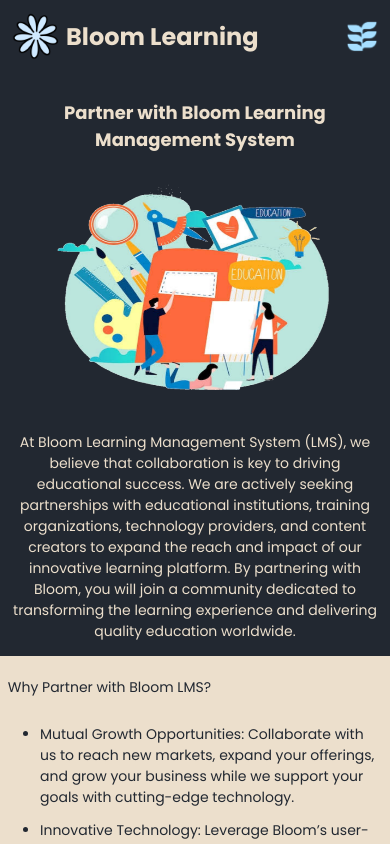
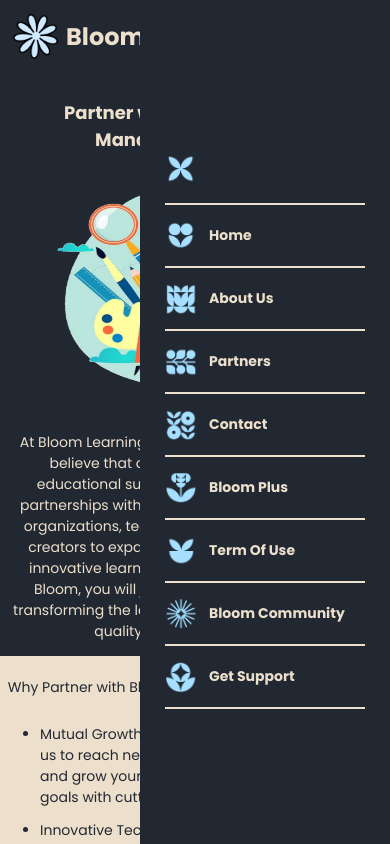
Before and after one commit to Yureusu/Bloom-Learning, a plain HTML site: page partners.html in a window 390 px wide. Both pictures are taken after a click on the element 321 px from the left and 36 px from the top of the page. Shown: the top 844 px of the page. Drawn offline with Linux system fonts and the light colour scheme; a web font is replaced by a local one.

Commit message:
Add files via upload
07-17-2024

```diff
--- a/partners.css
+++ b/partners.css
@@ -69,6 +69,9 @@ body{
     height: 42px;
     width: 42px;
     transition: 0.3s ease-in-out;
+}
+#side-nav{
+    display: none;
 }
 /*content*/
 .content{
--- a/partners.html
+++ b/partners.html
@@ -36,6 +36,39 @@
         <span id="open-side" onclick="openNav()">
             <img src="courses-icon.png" id="open-img">
         </span>
+        <div id="side-nav">
+            <span id="close-side" onclick="closeNav()">
+                <img src="close-icon.png" id="close-img">
+            </span>
+            <div id="nav-wrapper">
+                <a href="index.html" id="sidenav-link" style="text-decoration: none;">
+                    <img src="home-icon.png" id="sidenav-img"><h3>Home</h3>
+                </a>
+                <a href="about.html" id="sidenav-link" style="text-decoration: none;">
+                    <img src="about-icon.png" id="sidenav-img"><h3>About Us</h3>
+                </a>
+                <a href="partners.html" id="sidenav-link" style="text-decoration: none;">
+                    <img src="partners-icon.png" id="sidenav-img"><h3>Partners</h3>
+                </a>
+                <a href="" id="sidenav-link" style="text-decoration: none;">
+                    <img src="contact-icon.png" id="sidenav-img"><h3>Contact</h3>
+                </a>
+                <a href="" id="sidenav-link" style="text-decoration: none;">
+                    <img src="bloom-plus.png" id="sidenav-img"><h3>Bloom Plus</h3>
+                </a>
+            </div>
+            <div id="morenav-wrapper">
+                <a href="" id="sidenav-link" style="text-decoration: none;">
+                    <img src="terms-icon.png" id="sidenav-img"><h3>Term Of Use</h3>
+                </a>
+                <a href="" id="sidenav-link" style="text-decoration: none;">
+                    <img src="bloom-com.png" id="sidenav-img"><h3>Bloom Community</h3>
+                </a>
+                <a href="" id="sidenav-link" style="text-decoration: none;">
+                    <img src="get-sup.png" id="sidenav-img"><h3>Get Support</h3>
+                </a>
+            </div>
+        </div>
     </div>
     <div class="content">
         <div id="main-content">
--- a/partners@480.css
+++ b/partners@480.css
@@ -4,6 +4,7 @@
     }
     body{
         scroll-behavior: smooth;
+        overflow: visible;
     }
     .header{
         height: auto;
@@ -39,6 +40,68 @@
         margin-right: 12px;
     }
     #open-img{
+        height: 32px;
+        width: 32px;
+        filter: invert(85%) sepia(38%) saturate(927%) hue-rotate(175deg) brightness(103%) contrast(103%);
+    }
+    /*nav*/
+    #side-nav{
+        background-color: #222831;
+        display: flex;
+        flex-direction: column;
+        justify-content: center;
+        align-items: center;
+        width: 0px;
+        height: 100vh;
+        position: absolute;
+        top: 0;
+        right: 0;
+        overflow: hidden;
+        padding-bottom: 32px;
+        transition: 0.3s ease-in-out;
+    }
+    #close-side{
+        display: flex;
+        flex-direction: row;
+        justify-content: flex-start;
+        align-items: center;
+        width: 200px;
+        padding-block: 18px;
+        border-bottom: 2px solid #ECDFCC;
+    }
+    #close-img{
+        height: 32px;
+        width: 32px;
+        filter: invert(85%) sepia(38%) saturate(927%) hue-rotate(175deg) brightness(103%) contrast(103%);
+    }
+    #nav-wrapper, #morenav-wrapper{
+        background-color: #222831;
+        display: flex;
+        flex-direction: column;
+        justify-content: flex-start;
+        align-items: center;
+        width: 100%;
+        transition: 0.3s ease-in-out;
+    }
+    #sidenav-link{
+        display: flex;
+        flex-direction: row;
+        justify-content: flex-start;
+        align-items: center;
+        width: 200px;
+        gap: 12px;
+        padding-block: 6px;
+        border-bottom: 2px solid #ECDFCC;
+        transition: 0.3s ease-in-out;
+    }
+    #sidenav-link h3{
+        color: #ECDFCC;
+        font-size: 14px;
+        font-weight: bold;
+        width: auto;
+        text-align: left;
+    }
+    #sidenav-img{
         height: 32px;
         width: 32px;
         filter: invert(85%) sepia(38%) saturate(927%) hue-rotate(175deg) brightness(103%) contrast(103%);
--- a/script.js
+++ b/script.js
@@ -0,0 +1,6 @@
+function openNav() {
+    document.getElementById("side-nav").style.width = "250px";
+}
+function closeNav() {
+    document.getElementById("side-nav").style.width = "0px";
+}
```
Also changed, not shown: bloom-com.png (added), close-icon.png (added), cookie-pref (2).png (added), cookie-pref (4).png (added), cookie-pref (5).png (added), cookie-pref (9).png (added), cookie-pref.png (added), get-sup.png (added), home-icon.png (added), secu-icon.png (added), terms-icon.png (added).
